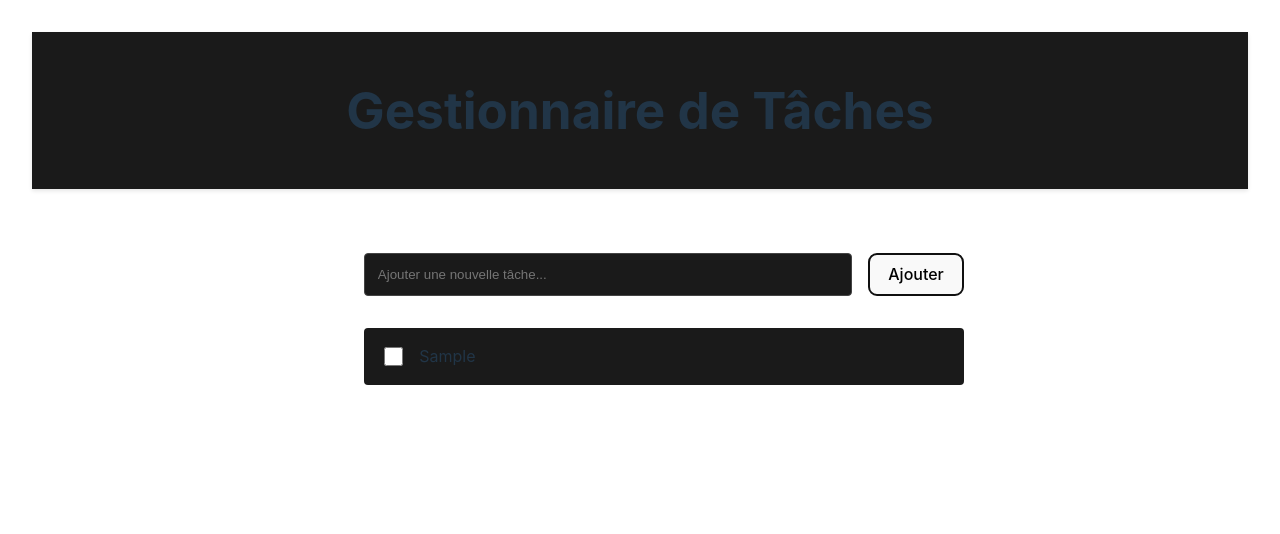
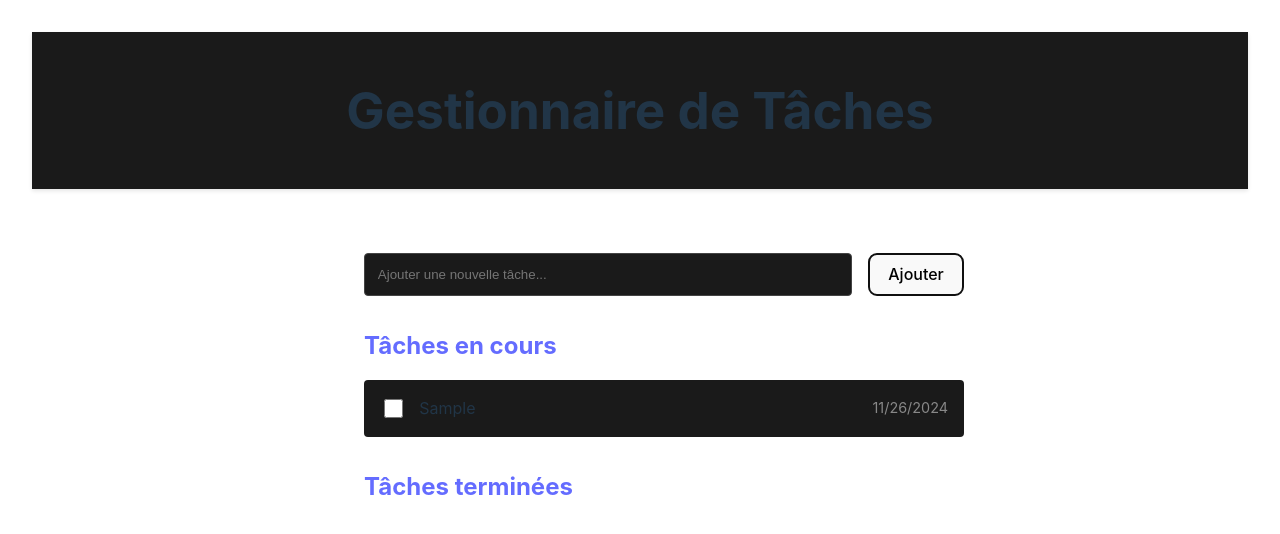
Before and after one commit to jacques1906/JLO-Projet-FrondEnd, a React (Vite) app: page / in a window 1280 px wide. Both pictures are taken after typing "Sample" into the empty fields and a click on the button "Ajouter". Shown: the top 534 px of the page. Built offline with nearby package versions, Linux system fonts and the light colour scheme.

Commit message:
feat: organize tasks into in-progress and completed sections sorted by creation date

```diff
--- a/src/components/TaskList.tsx
+++ b/src/components/TaskList.tsx
@@ -20,7 +20,8 @@ const TaskList = () => {
         {
           id: Date.now(),
           text: newTask.trim(),
-          completed: false
+          completed: false,
+          createdAt: new Date()
         }
       ])
       setNewTask('')
@@ -32,6 +33,36 @@ const TaskList = () => {
       task.id === taskId ? { ...task, completed: !task.completed } : task
     ))
   }
+
+  const pendingTasks = tasks
+    .filter(task => !task.completed)
+    .sort((a, b) => a.createdAt.getTime() - b.createdAt.getTime())
+
+  const completedTasks = tasks
+    .filter(task => task.completed)
+    .sort((a, b) => a.createdAt.getTime() - b.createdAt.getTime())
+
+  const renderTaskList = (tasks: Task[], title: string) => (
+    <div className="task-block">
+      <h2>{title}</h2>
+      <ul className="task-list">
+        {tasks.map(task => (
+          <li key={task.id} className={`task-item ${task.completed ? 'completed' : ''}`}>
+            <input
+              type="checkbox"
+              checked={task.completed}
+              onChange={() => toggleTask(task.id)}
+              className="task-checkbox"
+            />
+            <span className="task-text">{task.text}</span>
+            <span className="task-date">
+              {task.createdAt.toLocaleDateString()}
+            </span>
+          </li>
+        ))}
+      </ul>
+    </div>
+  )
 
   return (
     <div className="task-list-container">
@@ -46,19 +77,8 @@ const TaskList = () => {
         <button type="submit" className="add-button">Ajouter</button>
       </form>
 
-      <ul className="task-list">
-        {tasks.map(task => (
-          <li key={task.id} className={`task-item ${task.completed ? 'completed' : ''}`}>
-            <input
-              type="checkbox"
-              checked={task.completed}
-              onChange={() => toggleTask(task.id)}
-              className="task-checkbox"
-            />
-            <span className="task-text">{task.text}</span>
-          </li>
-        ))}
-      </ul>
+      {renderTaskList(pendingTasks, "Tâches en cours")}
+      {renderTaskList(completedTasks, "Tâches terminées")}
     </div>
   )
 }
--- a/src/styles/Components/TaskList.css
+++ b/src/styles/Components/TaskList.css
@@ -49,3 +49,20 @@
   text-decoration: line-through;
   opacity: 0.7;
 }
+
+.task-block {
+  margin-bottom: 2rem;
+}
+
+.task-block h2 {
+  color: #646cff;
+  margin-bottom: 1rem;
+  text-align: left;
+}
+
+.task-date {
+  font-size: 0.9em;
+  color: #888;
+  margin-left: auto;
+  padding-left: 1rem;
+}
```
